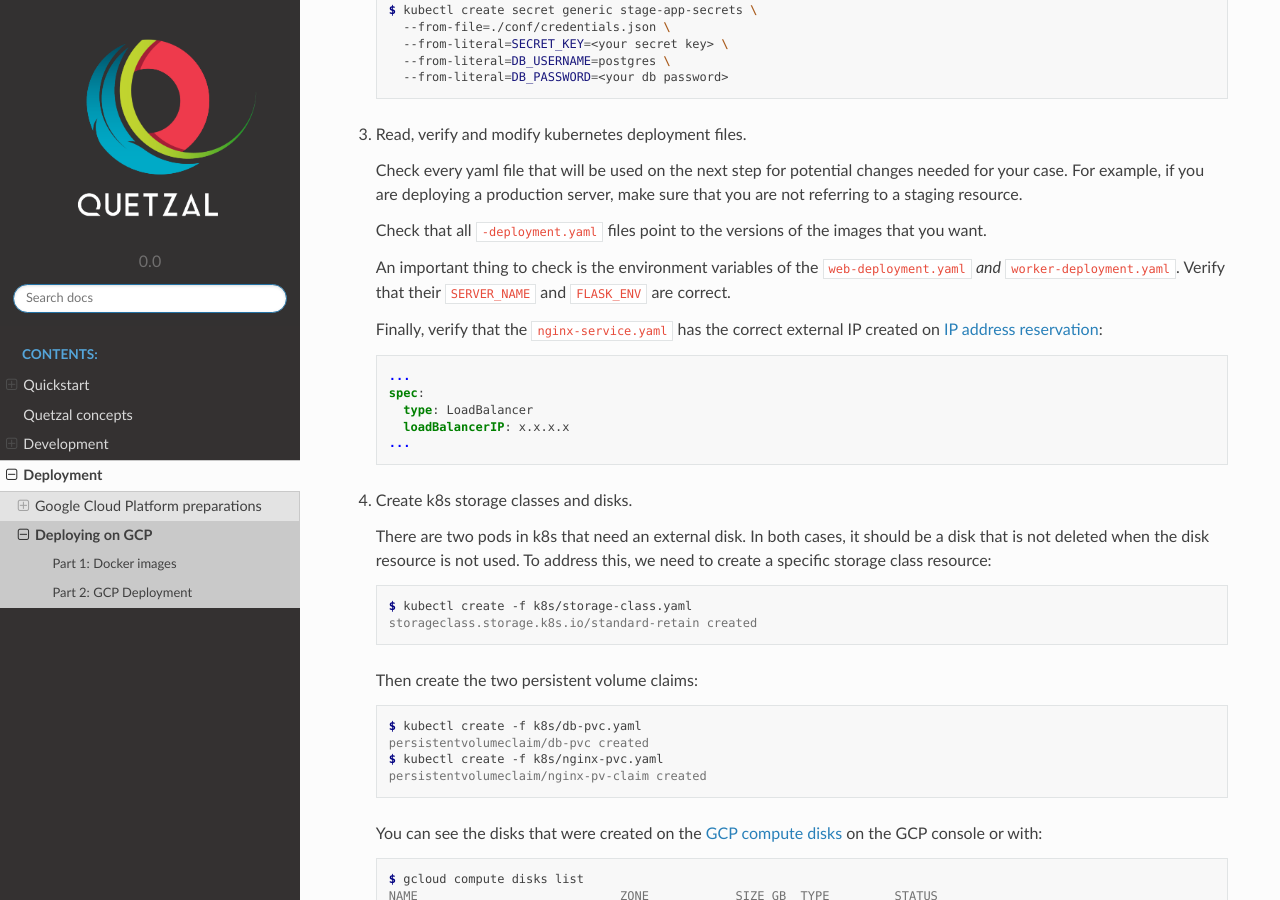
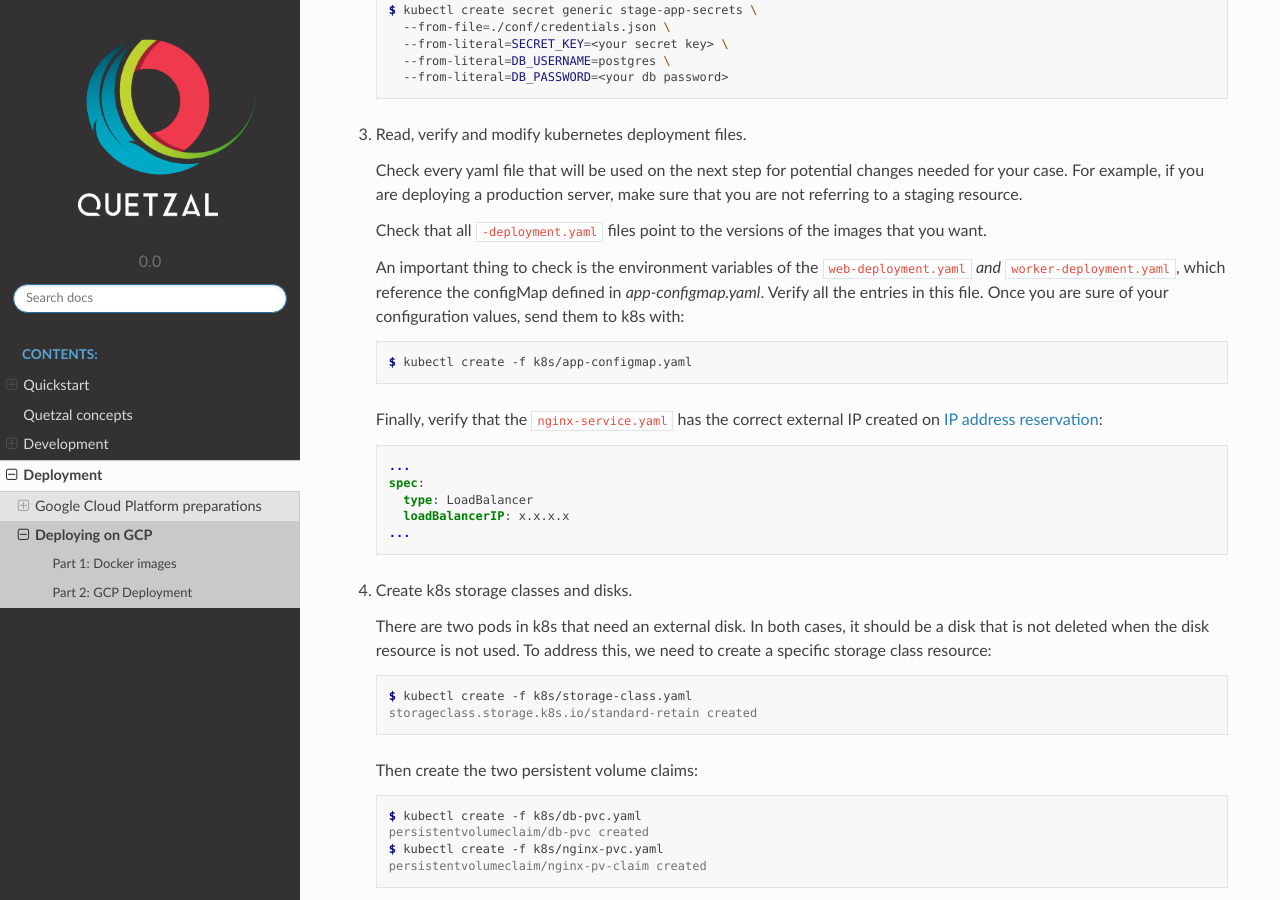
Before and after one commit to quetz-al/quetzal, a Sphinx documentation site: the page built from docs/source/gcp_deployment.rst, in a window 1280 px wide and 900 px high, scrolled down 1656 px. Built offline with Sphinx 7.4.7 and the Read the Docs theme 2.0.0, drawn with Linux system fonts in a browser that asks for light colours.

Commit message:
Move configuration values to a k8s configmap

```diff
--- a/docs/source/conf.py
+++ b/docs/source/conf.py
@@ -12,9 +12,9 @@
 # add these directories to sys.path here. If the directory is relative to the
 # documentation root, use os.path.abspath to make it absolute, like shown here.
 #
-# import os
-# import sys
-# sys.path.insert(0, os.path.abspath('.'))
+import os
+import sys
+sys.path.insert(0, os.path.abspath('../..'))
 
 
 # -- Project information -----------------------------------------------------
--- a/docs/source/gcp_deployment.rst
+++ b/docs/source/gcp_deployment.rst
@@ -114,8 +114,14 @@ Part 2: GCP Deployment
    images that you want.
 
    An important thing to check is the environment variables of the
-   ``web-deployment.yaml`` *and* ``worker-deployment.yaml``. Verify that
-   their ``SERVER_NAME`` and ``FLASK_ENV`` are correct.
+   ``web-deployment.yaml`` *and* ``worker-deployment.yaml``, which reference
+   the configMap defined in `app-configmap.yaml`. Verify all the entries in
+   this file. Once you are sure of your configuration values, send them to
+   k8s with:
+
+   .. code-block:: console
+
+    $ kubectl create -f k8s/app-configmap.yaml
 
    Finally, verify that the ``nginx-service.yaml`` has the correct external
    IP created on :ref:`GCP external IP`:
```
Also changed, not shown: 5 other files.
